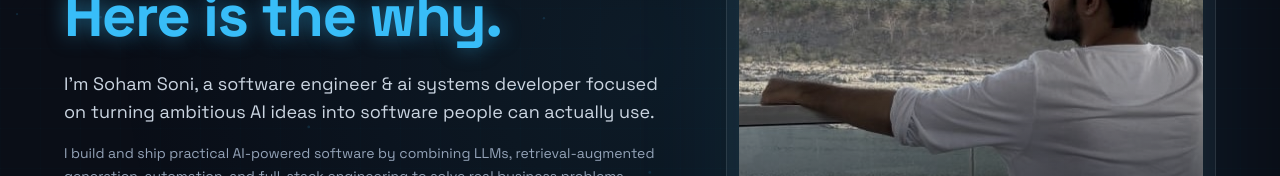
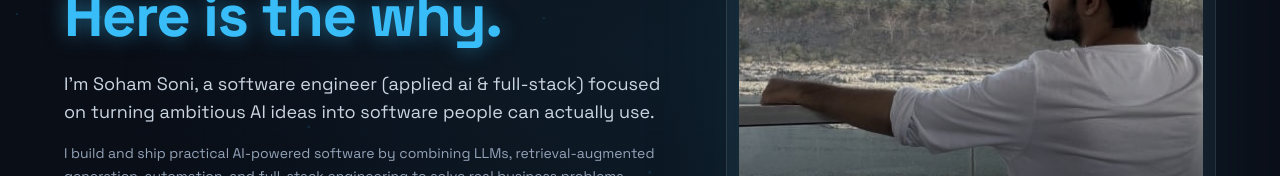
Before and after one commit to Soham2212004/Latest_Portfolio, a React (Vite) app: page /about in a window 1280 px wide. Shown: the part 352-528 px from the top of the page. Built offline with nearby package versions, Linux system fonts and the light colour scheme; no server answers.

Commit message:
fixed title

```diff
--- a/index.html
+++ b/index.html
@@ -4,9 +4,9 @@
     <meta charset="UTF-8" />
     <link rel="icon" type="image/svg+xml" href="/favicon.svg?v=2" />
     <meta name="viewport" content="width=device-width, initial-scale=1.0" />
-    <meta name="description" content="Soham Soni is a Software Engineer and AI Systems Developer building practical AI-powered software with LLMs, retrieval-augmented generation, automation, and full-stack engineering." />
-    <title>Soham Soni — Software Engineer &amp; AI Systems Developer</title>
-    <meta property="og:title" content="Soham Soni — Software Engineer &amp; AI Systems Developer" />
+    <meta name="description" content="Soham Soni is a Software Engineer focused on Applied AI and Full-Stack development, building practical AI-powered software with LLMs, retrieval-augmented generation, and automation." />
+    <title>Soham Soni — Software Engineer (Applied AI &amp; Full-Stack)</title>
+    <meta property="og:title" content="Soham Soni — Software Engineer (Applied AI &amp; Full-Stack)" />
     <meta property="og:description" content="Building practical AI-powered software with LLMs, retrieval-augmented generation, automation, and full-stack engineering." />
     <meta property="og:type" content="website" />
     <meta name="twitter:card" content="summary_large_image" />
--- a/src/components/ResumeQABot.tsx
+++ b/src/components/ResumeQABot.tsx
@@ -80,8 +80,8 @@ function normalizeQuestion(q: string): string {
 }
 
 const QUICK_ANSWERS: Record<string, string> = {
-  'What is Soham Soni background and specialization?': "I am Soham Soni's AI assistant. I can answer questions about Soham's professional experience, projects, skills, education, and certifications.",
-  'Where does Soham Soni currently work?': 'Soham currently works as a Software Engineer at AV DEVS Solutions Pvt. Ltd. in Vadodara, India.',
+  'What is Soham Soni background and specialization?': "Soham Soni is a Software Engineer (Applied AI & Full-Stack) based in Vadodara, Gujarat, India. I am Soham's AI assistant and can answer questions about his professional experience, projects, skills, education, and certifications.",
+  'Where does Soham Soni currently work?': 'Soham currently works as a Software Engineer (Applied AI & Full-Stack) at AV DEVS Solutions Pvt. Ltd. in Vadodara, India.',
   'What projects has Soham Soni built?': 'Soham has built LuxeStay, TemporalRAG, AI-Agents, Resume Analyzer, AI Multitasker, Road Accident Detection, SafaaiBuddy, StudyGenius AI, Craftly.AI, AI Document Analyzer, Personal Assistant, Financial Advisor, and an ML Models Collection.',
   'What tech stack does Soham Soni use?': 'Soham uses Python, TypeScript, JavaScript, SQL, Dart, React, FastAPI, Flutter, PostgreSQL, pgvector, Pinecone, LangGraph, Gemini, OpenAI, Claude, n8n, AWS, Azure, Google Cloud, Docker, Scikit-Learn, PyTorch, and TensorFlow.',
 };
--- a/src/data/portfolio.ts
+++ b/src/data/portfolio.ts
@@ -2,8 +2,8 @@ import profileImage from '@/assets/images/profile.jpeg';
 export const profile = {
   fullName: 'Soham Soni',
   monogram: 'SS',
-  preTitle: 'Software Engineer & AI Systems Developer',
-  subtitle: 'Software Engineer | Building practical AI-powered systems',
+  preTitle: 'Software Engineer (Applied AI & Full-Stack)',
+  subtitle: 'Applied AI & Full-Stack | Building practical AI-powered systems',
   summary: 'I build and ship practical AI-powered software by combining LLMs, retrieval-augmented generation, automation, and full-stack engineering to solve real business problems.',
   resumeUrl: 'https://drive.google.com/file/d/1AGgnbFG0Kk5oOTZoQUpyad7oK8RJMCTW/view?usp=drive_link',
   portraitImage: profileImage,
@@ -791,11 +791,11 @@ export const contact = {
 
 export const siteContent = {
   hero: {
-    systemRoleLabel: 'SOFTWARE ENGINEER / AI SYSTEMS DEVELOPER',
+    systemRoleLabel: 'SOFTWARE ENGINEER (APPLIED AI & FULL-STACK)',
     resumeButtonLabel: 'View Resume / CV',
   },
   footer: {
-    roleLine: 'Software Engineer & AI Systems Developer',
+    roleLine: 'Software Engineer (Applied AI & Full-Stack)',
     copyrightLine: 'System v1.0 / All Rights Reserved',
     telemetry: {
       status: 'SYSTEM ONLINE',
@@ -834,7 +834,7 @@ export const siteContent = {
       'What tech stack does he use?',
     ],
     systemPrompt:
-      'You are Soham Soni\'s AI assistant, answering questions about Soham using only the supplied resume context. If asked who you are, say "I am Soham Soni\'s AI assistant." Prioritize current AV DEVS work when discussing his present role. Report the AI-Agents project as a six-agent suite, and distinguish portfolio projects from internships and client experience. Answer in one or two complete, natural sentences. If the context does not contain the answer, say "I don\'t have that information. Please contact Soham." Do not invent details.',
+      'You are Soham Soni\'s AI assistant, answering questions about Soham using only the supplied resume context. When describing Soham\'s professional identity or specialization, use the exact title "Software Engineer (Applied AI & Full-Stack)". If asked who you are, say "I am Soham Soni\'s AI assistant." Prioritize current AV DEVS work when discussing his present role. Report the AI-Agents project as a six-agent suite, and distinguish portfolio projects from internships and client experience. Answer in one or two complete, natural sentences. If the context does not contain the answer, say "I don\'t have that information. Please contact Soham." Do not invent details.',
   },
 certificationsPage: {
   eyebrow: 'VERIFIED CREDENTIALS',
--- a/src/data/resume.ts
+++ b/src/data/resume.ts
@@ -3,7 +3,7 @@
 // embedding chunk. Regenerate resume-embeddings.json after changing this file.
 
 export const RESUME_TEXT = `
-Soham Soni is a Software Engineer and AI Systems Developer based in Vadodara, Gujarat, India.
+Soham Soni is a Software Engineer (Applied AI & Full-Stack) based in Vadodara, Gujarat, India.
 ---
 Soham's professional focus is practical AI integration, LLM applications, retrieval-augmented generation (RAG), agentic systems, AI automation, computer vision, and full-stack product engineering.
 ---
```
